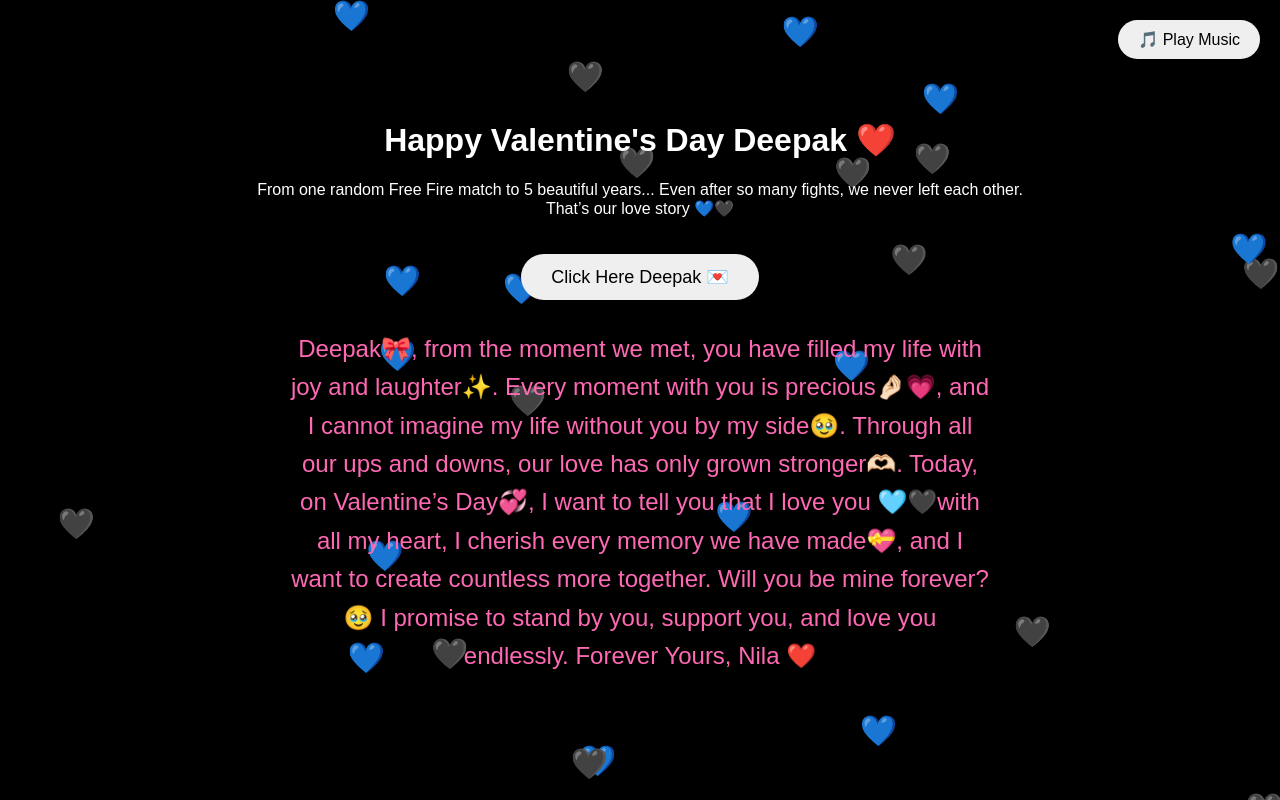
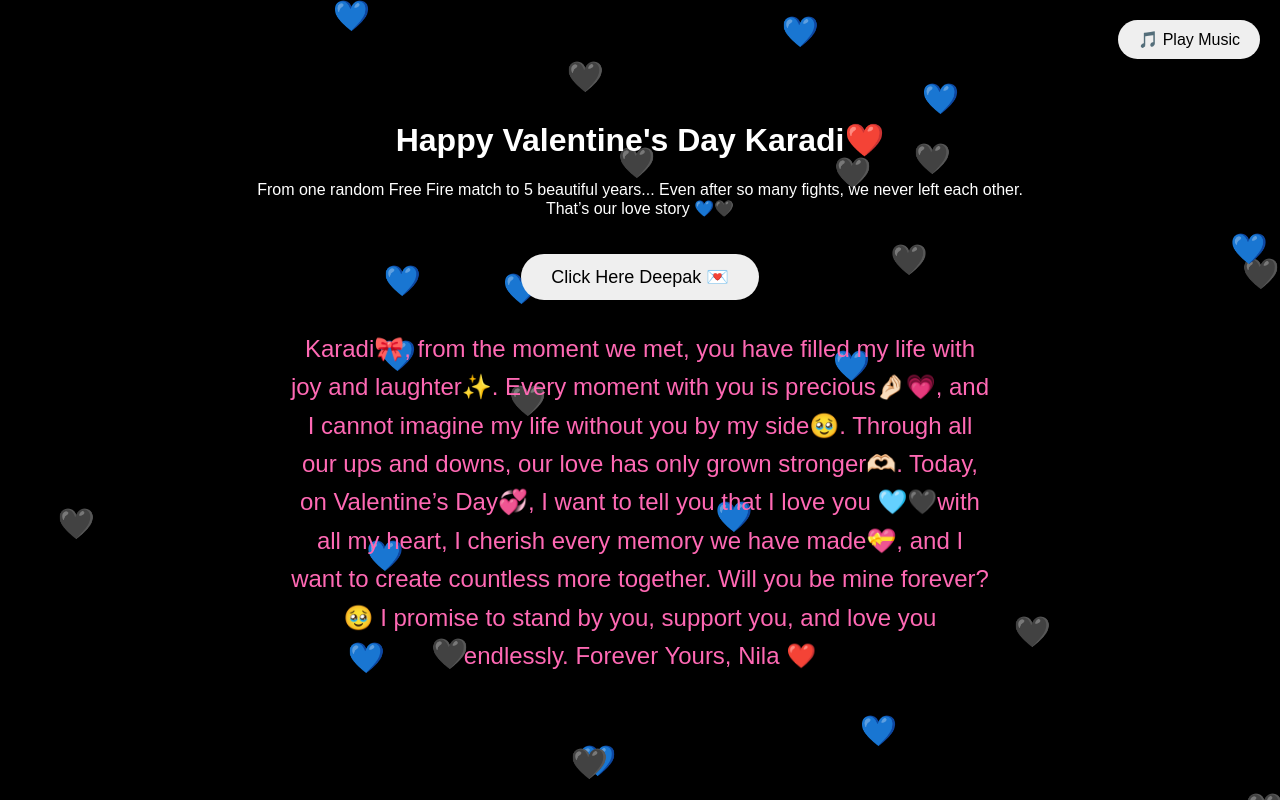
Before and after one commit to HepsibaMark/nila-deepak-valentine, a plain HTML site: page index.html in a window 1280 px wide. Both pictures are taken after a click on the button "Click Here Deepak 💌". Drawn offline with Linux system fonts and the light colour scheme.

Commit message:
Update index.html

```diff
--- a/index.html
+++ b/index.html
@@ -1,7 +1,7 @@
 <!DOCTYPE html>
 <html>
 <head>
-<title>Nila ❤️ Deepak</title>
+<title>Nila ❤️ Karadi</title>
 
 <style>
 body{
@@ -82,7 +82,7 @@ body{
 <button class="music-btn" onclick="playMusic()">🎵 Play Music</button>
 
 <div class="container">
-<h1>Happy Valentine's Day Deepak ❤️</h1>
+<h1>Happy Valentine's Day Karadi❤️</h1>
 
 <p>
 From one random Free Fire match to 5 beautiful years...
@@ -94,7 +94,7 @@ That’s our love story 💙🖤
 
 <div id="hiddenMsg">
 <p>
-	Deepak🎀, from the moment we met, you have filled my life with joy and laughter✨.
+	Karadi🎀, from the moment we met, you have filled my life with joy and laughter✨.
 Every moment with you is precious🤌🏻💗, and I cannot imagine my life without you by my side🥹.
 	Through all our ups and downs, our love has only grown stronger🫶🏻. Today, on Valentine’s Day💞, I want to tell you that I love you 🩵🖤with all my heart, I cherish every memory we have made💝, and I want to create countless more together.
 
```
